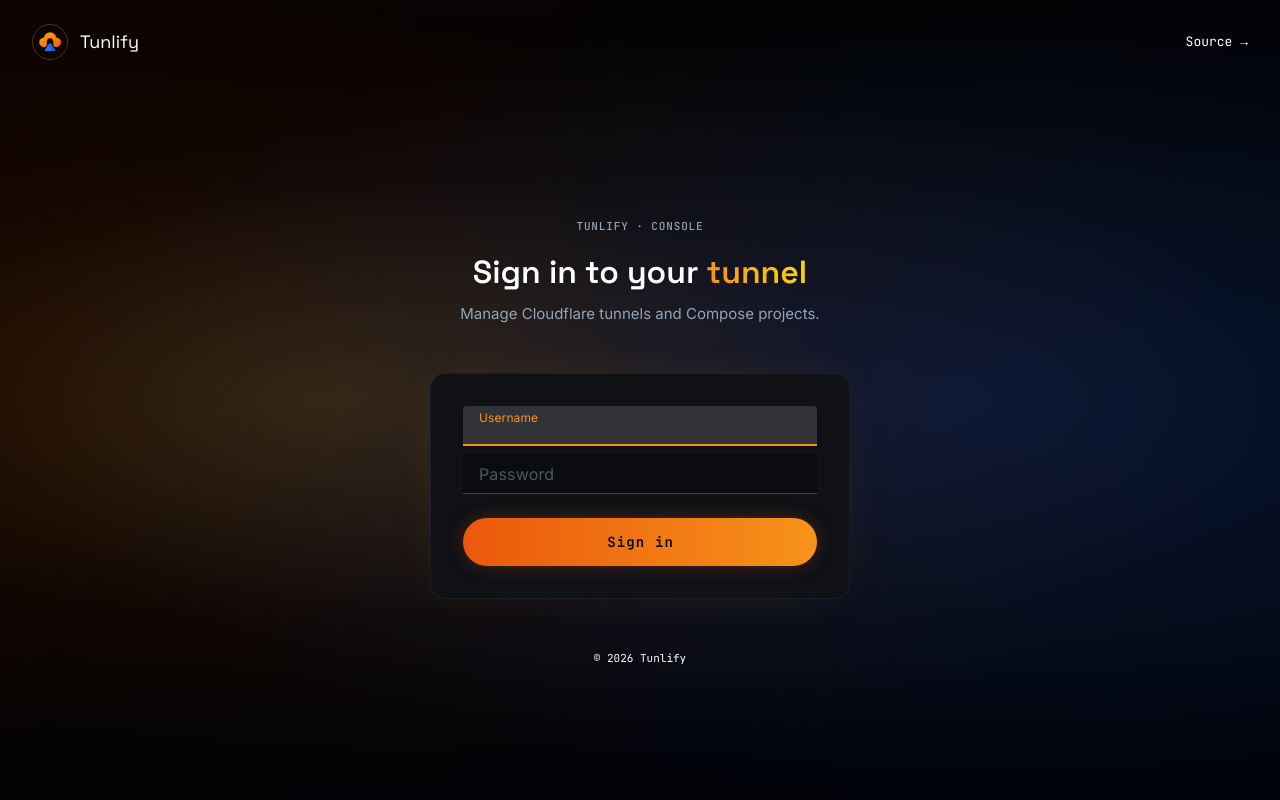
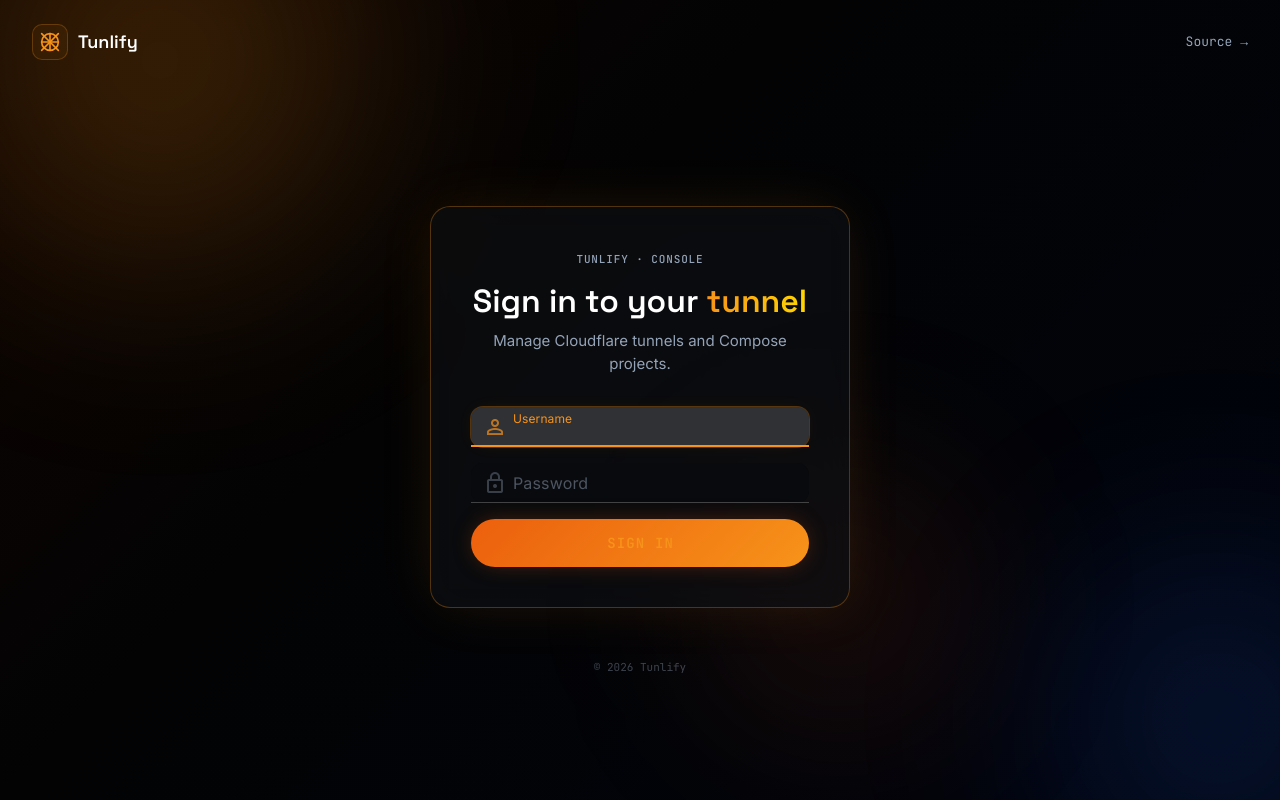
Before and after one commit to luzyver/Tunlify, a Vue app in the folder frontend/: page /login in a window 1280 px wide. Built offline with nearby package versions, Linux system fonts and the light colour scheme.

Commit message:
feat: Redesign Login view with animated orbs, SVG brand and updated form styles

```diff
--- a/frontend/src/views/LoginView.vue
+++ b/frontend/src/views/LoginView.vue
@@ -16,7 +16,7 @@
   error.value = ''
   loading.value = true
   try {
-    const data =await apiFetch<{ access_token: string }>('/auth/login', {
+    const data = await apiFetch<{ access_token: string }>('/auth/login', {
       method: 'POST',
       body: JSON.stringify(form),
     })
@@ -31,46 +31,50 @@
 </script>
 
 <template>
-  <v-app>
-    <v-main>
-      <div class="bg-orange-glow" style="position: fixed; inset: 0; z-index: 0;" />
-      <div class="bg-blue-glow" style="position: fixed; inset: 0; z-index: 0;" />
-      <div class="bg-grid" style="position: fixed; inset: 0; z-index: 0;" />
-      <div style="position: relative; z-index: 1; min-height: 100vh; display: flex; flex-direction: column;">
-        <header style="display: flex; align-items: center; justify-content: space-between; padding: 24px 32px; max-width: 1280px; width: 100%; margin: 0 auto;">
-          <div class="d-flex align-center ga-3">
-            <v-avatar size="36" color="surface" variant="outlined" style="border: 1px solid rgba(247, 147, 26, 0.3);">
-              <img src="/icon.png?v=2" alt="" style="width: 22px; height: 22px;" />
-            </v-avatar>
-            <span class="font-heading font-semibold" style="color: white; font-size: 18px;">Tunlify</span>
+  <div class="login-root">
+    <div class="orb orb-1" />
+    <div class="orb orb-2" />
+    <div class="orb orb-3" />
+    <div class="dot-grid" />
+
+    <header class="login-header">
+      <div class="login-brand">
+        <div class="brand-icon">
+          <svg width="20" height="20" viewBox="0 0 24 24" fill="none" stroke="currentColor" stroke-width="2" stroke-linecap="round" stroke-linejoin="round">
+            <circle cx="12" cy="12" r="10" />
+            <path d="M12 2v20" />
+            <path d="M2 12h20" />
+            <path d="M12 12 2 2" />
+            <path d="M12 12 22 2" />
+            <path d="M12 12 2 22" />
+            <path d="M12 12 22 22" />
+          </svg>
+        </div>
+        <span class="brand-name">Tunlify</span>
       </div>
       <a
         href="https://github.com/luzyver/Tunlify"
         target="_blank"
         rel="noopener"
-            class="font-mono text-decoration-none"
-            style="color: #94A3B8; font-size: 13px; transition: color 0.2s;"
-            @mouseenter="($event.target as HTMLElement).style.color = '#F7931A'"
-            @mouseleave="($event.target as HTMLElement).style.color = '#94A3B8'"
+        class="source-link"
       >Source &rarr;</a>
     </header>
 
-        <div style="flex: 1; display: flex; align-items: center; justify-content: center; padding: 48px 24px;">
-          <div style="max-width: 420px; width: 100%;">
-            <div class="text-center mb-12">
-              <p class="eyebrow mb-4">Tunlify &middot; Console</p>
-              <h1 class="font-heading" style="font-size: 32px; font-weight: 600; line-height: 1.2; color: white;">
+    <main class="login-main">
+      <div class="login-card">
+        <div class="login-card-inner">
+          <div class="login-card-header">
+            <span class="eyebrow">Tunlify &middot; Console</span>
+            <h1 class="login-title">
               Sign in to your
               <span class="text-gradient-gold">tunnel</span>
             </h1>
-              <p style="margin-top: 12px; color: #94A3B8; font-size: 15px;">
+            <p class="login-subtitle">
               Manage Cloudflare tunnels and Compose projects.
             </p>
           </div>
 
-            <v-card flat color="surface" class="rounded-2xl" style="background: #0F1115; border: 1px solid rgba(30, 41, 59, 0.6);">
-              <v-card-text class="pa-8">
-                <form @submit.prevent="handleLogin">
+          <form @submit.prevent="handleLogin" class="login-form">
             <v-alert v-if="error" type="error" class="mb-4" variant="tonal" closable @click:close="error = ''">{{ error }}</v-alert>
 
             <v-text-field
@@ -80,11 +84,12 @@
               required
               autofocus
               autocomplete="username"
-                    class="mb-2"
-                    hide-details="auto"
+              prepend-inner-icon="mdi-account-outline"
               variant="filled"
               color="primary"
-                    bg-color="#0A0C10"
+              bg-color="#080A0E"
+              hide-details="auto"
+              class="login-input"
             />
 
             <v-text-field
@@ -93,11 +98,12 @@
               type="password"
               required
               autocomplete="current-password"
-                    class="mb-6"
-                    hide-details="auto"
+              prepend-inner-icon="mdi-lock-outline"
               variant="filled"
               color="primary"
-                    bg-color="#0A0C10"
+              bg-color="#080A0E"
+              hide-details="auto"
+              class="login-input"
             />
 
             <v-btn
@@ -105,23 +111,260 @@
               :loading="loading"
               block
               size="large"
-                    color="primary"
-                    variant="flat"
-                    class="rounded-pill font-mono text-none"
-                    style="height: 48px; font-size: 14px; font-weight: 600; letter-spacing: 0.08em; text-transform: uppercase; background: linear-gradient(to right, #EA580C, #F7931A); box-shadow: 0 0 20px -5px rgba(234, 88, 12, 0.5);"
+              class="login-btn"
             >
-                    Sign in
+              <span class="btn-text">Sign in</span>
             </v-btn>
           </form>
-              </v-card-text>
-            </v-card>
+        </div>
+      </div>
 
-            <p class="text-center font-mono" style="margin-top: 48px; color: rgba(148, 163, 184, 0.5); font-size: 11px;">
+      <p class="login-footer">
         &copy; 2026 Tunlify
       </p>
+    </main>
   </div>
-        </div>
-      </div>
-    </v-main>
-  </v-app>
 </template>
+
+<style scoped>
+.login-root {
+  position: relative;
+  min-height: 100vh;
+  display: flex;
+  flex-direction: column;
+  background: linear-gradient(135deg, #0d0400 0%, #030304 40%, #00040d 100%);
+  overflow: hidden;
+}
+
+.orb {
+  position: fixed;
+  border-radius: 50%;
+  filter: blur(80px);
+  pointer-events: none;
+  will-change: transform;
+  z-index: 0;
+}
+
+.orb-1 {
+  width: 600px;
+  height: 600px;
+  background: radial-gradient(circle, rgba(247, 147, 26, 0.25) 0%, transparent 70%);
+  top: -200px;
+  left: -200px;
+  animation: float-orb 20s ease-in-out infinite;
+}
+
+.orb-2 {
+  width: 500px;
+  height: 500px;
+  background: radial-gradient(circle, rgba(37, 99, 235, 0.2) 0%, transparent 70%);
+  bottom: -150px;
+  right: -150px;
+  animation: float-orb 25s ease-in-out infinite reverse;
+}
+
+.orb-3 {
+  width: 400px;
+  height: 400px;
+  background: radial-gradient(circle, rgba(234, 88, 12, 0.15) 0%, transparent 70%);
+  top: 50%;
+  left: 50%;
+  transform: translate(-50%, -50%);
+  animation: float-orb 30s ease-in-out infinite 5s;
+}
+
+@keyframes float-orb {
+  0%, 100% { transform: translate(0, 0) scale(1); }
+  25% { transform: translate(60px, -40px) scale(1.05); }
+  50% { transform: translate(-30px, 60px) scale(0.95); }
+  75% { transform: translate(40px, 20px) scale(1.02); }
+}
+
+.dot-grid {
+  position: fixed;
+  inset: 0;
+  z-index: 0;
+  background-size: 40px 40px;
+  background-image:
+    radial-gradient(circle, rgba(148, 163, 184, 0.08) 1px, transparent 1px);
+  mask-image: radial-gradient(ellipse at center, black 30%, transparent 80%);
+  -webkit-mask-image: radial-gradient(ellipse at center, black 30%, transparent 80%);
+  pointer-events: none;
+}
+
+.login-header {
+  position: relative;
+  z-index: 1;
+  display: flex;
+  align-items: center;
+  justify-content: space-between;
+  padding: 24px 32px;
+  max-width: 1280px;
+  width: 100%;
+  margin: 0 auto;
+}
+
+.login-brand {
+  display: flex;
+  align-items: center;
+  gap: 10px;
+}
+
+.brand-icon {
+  width: 36px;
+  height: 36px;
+  display: flex;
+  align-items: center;
+  justify-content: center;
+  border-radius: 10px;
+  border: 1px solid rgba(247, 147, 26, 0.25);
+  background: rgba(247, 147, 26, 0.06);
+  color: #F7931A;
+}
+
+.brand-name {
+  font-family: 'Space Grotesk', sans-serif;
+  font-weight: 600;
+  font-size: 18px;
+  color: white;
+}
+
+.source-link {
+  font-family: 'JetBrains Mono', monospace;
+  font-size: 13px;
+  color: #94A3B8;
+  text-decoration: none;
+  transition: color 0.2s;
+}
+
+.source-link:hover {
+  color: #F7931A;
+}
+
+.login-main {
+  position: relative;
+  z-index: 1;
+  flex: 1;
+  display: flex;
+  flex-direction: column;
+  align-items: center;
+  justify-content: center;
+  padding: 48px 24px;
+}
+
+.login-card {
+  width: 100%;
+  max-width: 420px;
+  border-radius: 20px;
+  background: rgba(15, 17, 21, 0.6);
+  backdrop-filter: blur(20px);
+  -webkit-backdrop-filter: blur(20px);
+  border: 1px solid rgba(30, 41, 59, 0.5);
+  box-shadow: 0 0 60px -15px rgba(247, 147, 26, 0.08);
+  transition: box-shadow 0.4s, border-color 0.4s;
+  animation: card-in 0.6s ease-out both;
+}
+
+.login-card:focus-within {
+  border-color: rgba(247, 147, 26, 0.3);
+  box-shadow: 0 0 60px -10px rgba(247, 147, 26, 0.15);
+}
+
+@keyframes card-in {
+  from {
+    opacity: 0;
+    transform: translateY(16px) scale(0.98);
+  }
+  to {
+    opacity: 1;
+    transform: translateY(0) scale(1);
+  }
+}
+
+.login-card-inner {
+  padding: 40px;
+}
+
+.login-card-header {
+  text-align: center;
+  margin-bottom: 32px;
+}
+
+.login-title {
+  font-family: 'Space Grotesk', sans-serif;
+  font-size: 32px;
+  font-weight: 600;
+  line-height: 1.2;
+  color: white;
+  margin-top: 12px;
+}
+
+.login-subtitle {
+  margin-top: 10px;
+  color: #94A3B8;
+  font-size: 15px;
+  line-height: 1.5;
+}
+
+.login-form {
+  display: flex;
+  flex-direction: column;
+  gap: 16px;
+}
+
+.login-input :deep(.v-field) {
+  border-radius: 12px;
+  transition: box-shadow 0.25s;
+}
+
+.login-input :deep(.v-field--focused) {
+  box-shadow: 0 0 0 1px rgba(247, 147, 26, 0.3), 0 0 20px -8px rgba(247, 147, 26, 0.2);
+}
+
+.login-input :deep(.v-field__prepend-inner) {
+  color: rgba(148, 163, 184, 0.5);
+  margin-top: 0;
+}
+
+.login-input :deep(.v-field--focused .v-field__prepend-inner) {
+  color: #F7931A;
+}
+
+.login-btn {
+  height: 48px;
+  border-radius: 999px;
+  font-family: 'JetBrains Mono', monospace;
+  font-size: 14px;
+  font-weight: 600;
+  letter-spacing: 0.08em;
+  text-transform: uppercase;
+  border: none;
+  background: linear-gradient(135deg, #EA580C, #F7931A) !important;
+  box-shadow: 0 0 24px -6px rgba(234, 88, 12, 0.4);
+  position: relative;
+  overflow: hidden;
+  transition: box-shadow 0.3s, transform 0.2s;
+}
+
+.login-btn:hover {
+  box-shadow: 0 0 32px -4px rgba(234, 88, 12, 0.6);
+  transform: scale(1.01);
+}
+
+.login-btn:active {
+  transform: scale(0.98);
+}
+
+.btn-text {
+  position: relative;
+  z-index: 1;
+}
+
+.login-footer {
+  margin-top: 48px;
+  font-family: 'JetBrains Mono', monospace;
+  font-size: 11px;
+  color: rgba(148, 163, 184, 0.4);
+  text-align: center;
+}
+</style>
```
Lines whose indentation alone changed are shown as unchanged.
